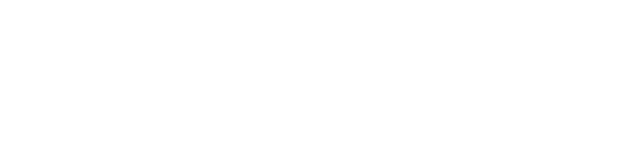
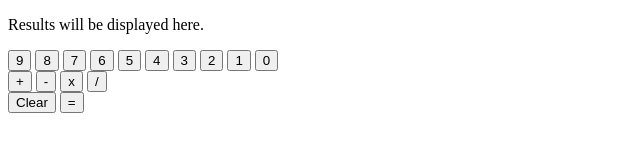
Before and after one commit to djfor5/calculator, a plain HTML site: page index.html in a window 1280 px wide. Shown: the whole page, without its empty margins (0-640 px from the left). Drawn offline with Linux system fonts and the light colour scheme.

Commit message:
Add buttons to HTML
Add buttons for digits, operators, clear, and equals functions.

```diff
--- a/index.html
+++ b/index.html
@@ -9,6 +9,31 @@
   <script defer src="./script.js"></script>
 </head>
 <body>
+  <div id="display-container">
+    <p id="display">Results will be displayed here.</p>
+  </div>
+  <div id="digits-container">
+    <button id="9">9</button>
+    <button id="8">8</button>
+    <button id="7">7</button>
+    <button id="6">6</button>
+    <button id="5">5</button>
+    <button id="4">4</button>
+    <button id="3">3</button>
+    <button id="2">2</button>
+    <button id="1">1</button>
+    <button id="0">0</button>
+  </div>
+  <div id="operators-container">
+    <button id="add">+</button>
+    <button id="subtract">-</button>
+    <button id="multiply">x</button>
+    <button id="divide">/</button>
+  </div>
+  <div id="clear-equals-container">
+    <button id="clear">Clear</button>
+    <button id="equals">=</button>
+  </div>
 
 </body>
 </html>
```
